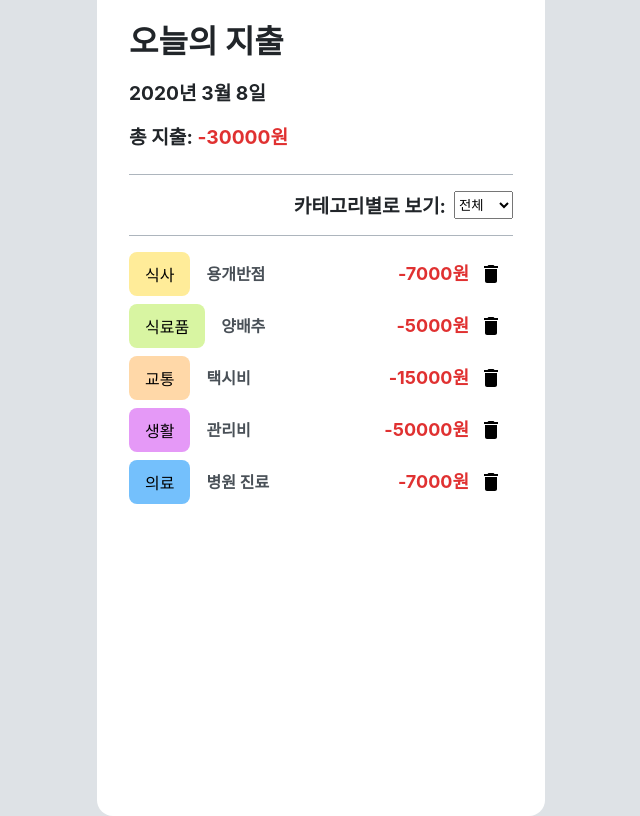
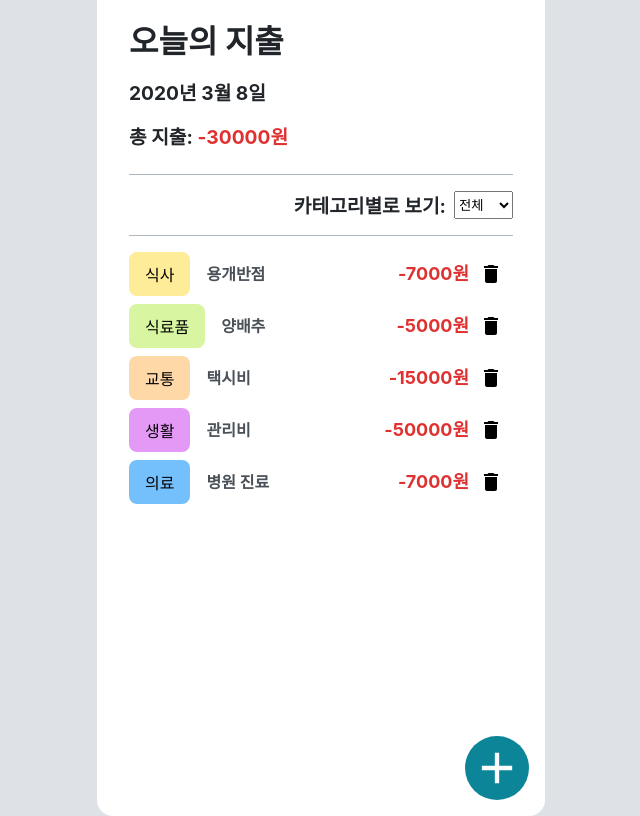
Before and after one commit to rheehot/react-simple-expensebook, a React (Create React App) app: page / in a window 1280 px wide. Shown: the whole page, without its empty margins (319-959 px from the left). Built offline with nearby package versions, Linux system fonts and the light colour scheme.

Commit message:
create `CreateItem` component

```diff
--- a/package.json
+++ b/package.json
@@ -6,6 +6,7 @@
     "@testing-library/jest-dom": "^4.2.4",
     "@testing-library/react": "^9.3.2",
     "@testing-library/user-event": "^7.1.2",
+    "polished": "^3.4.4",
     "react": "^16.13.0",
     "react-dom": "^16.13.0",
     "react-icons": "^3.9.0",
@@ -16,7 +17,8 @@
     "start": "react-scripts start",
     "build": "react-scripts build",
     "test": "react-scripts test",
-    "eject": "react-scripts eject"},
+    "eject": "react-scripts eject"
+  },
   "eslintConfig": {
     "extends": "react-app"
   },
--- /dev/null
+++ b/src/components/CreateItem.js
@@ -0,0 +1,41 @@
+import React from 'react';
+import styled from 'styled-components';
+import { lighten, darken } from 'polished';
+
+import { ocCyan8 } from '../constants/style';
+import { MdAdd } from 'react-icons/md';
+
+const ItemButton = styled.button`
+  position: absolute;
+  right: 1rem;
+  bottom: 1rem;
+  display: inline-flex;
+  align-items: center;
+  justify-content: center;
+  width: 4rem;
+  height: 4rem;
+  border: 0;
+  outline: 0;
+  border-radius: 50%;
+  background: ${ocCyan8};
+
+  &:hover {
+    background: ${lighten(0.1, ocCyan8)};
+  }
+
+  &:active {
+    background: ${darken(0.1, ocCyan8)};
+  }
+`;
+
+export const CreateItem = () => {
+  return (
+    <ItemButton>
+      <MdAdd size="4rem" color="white" />
+    </ItemButton>
+  );
+};
+
+CreateItem.defaultProps = {};
+
+CreateItem.displayName = 'CreateItem';
--- a/src/components/ExpensebookPage.js
+++ b/src/components/ExpensebookPage.js
@@ -3,6 +3,7 @@ import styled from 'styled-components';
 import { ExpensebookHead } from './ExpensebookHead';
 import { ExpensebookFilter } from './ExpensebookFilter';
 import { ExpenseItemList } from './ExpenseItemList';
+import { CreateItem } from './CreateItem';
 
 const PageBody = styled.main`
   position: relative;
@@ -22,6 +23,7 @@ export const ExpensebookPage = () => {
       <ExpensebookHead />
       <ExpensebookFilter />
       <ExpenseItemList />
+      <CreateItem />
     </PageBody>
   );
 };
--- a/src/constants/style.js
+++ b/src/constants/style.js
@@ -8,3 +8,4 @@ export const ocYellow2 = '#ffec99';
 export const ocOrange2 = '#ffd8a8';
 export const ocBlue3 = '#74c0fc';
 export const ocGrape3 = '#e599f7';
+export const ocCyan8 = '#0c8599';
```
Also changed, not shown: 1 other file (tests, documents, lock files or other folders).
